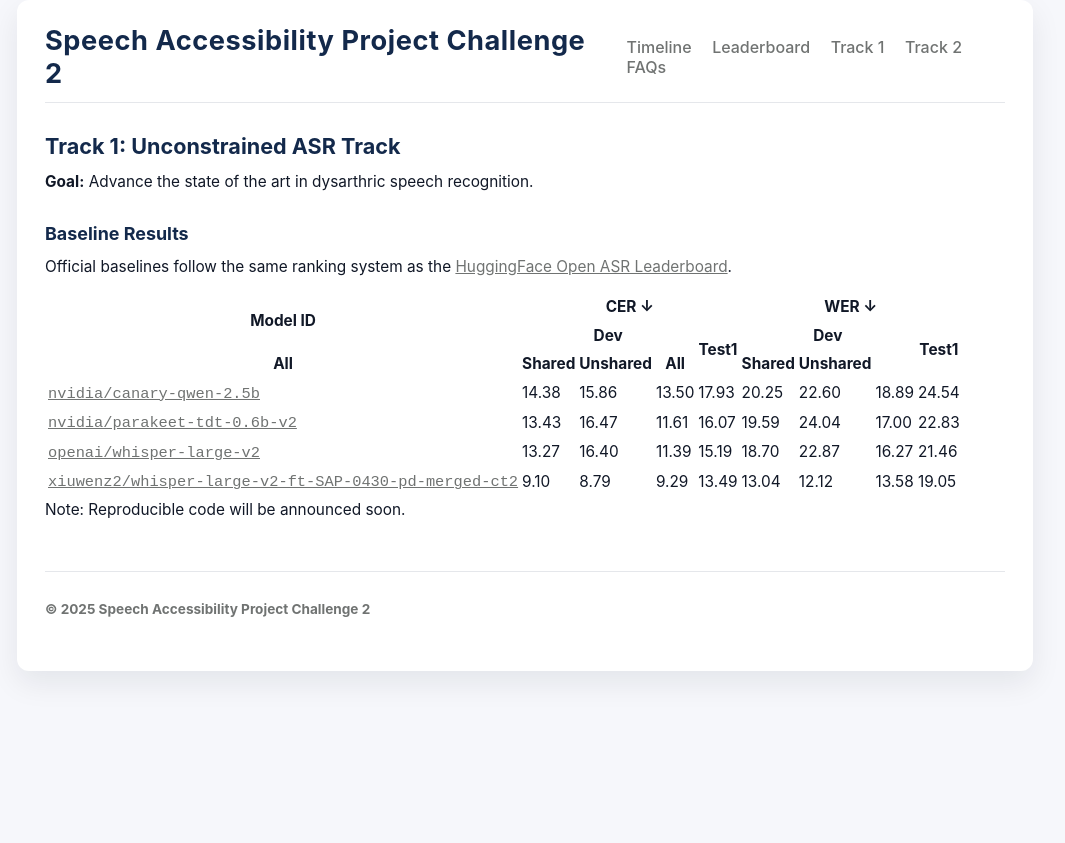
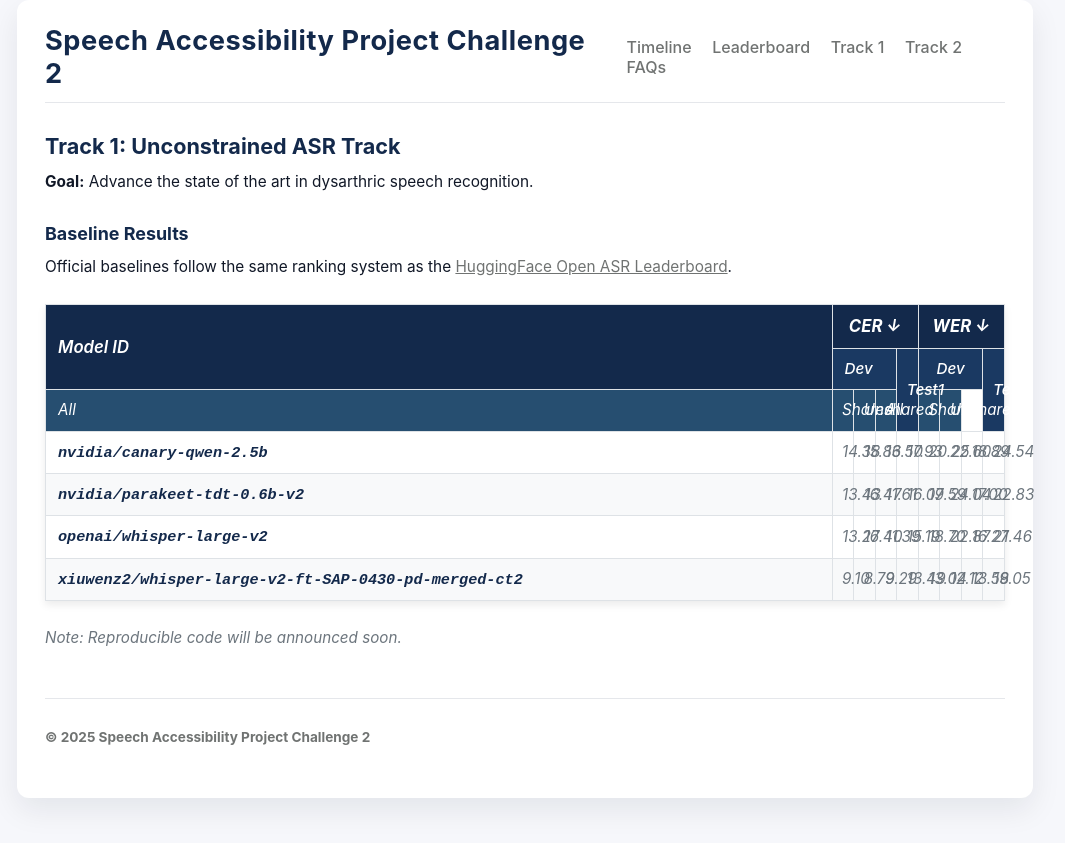
Before and after one commit to xiuwenz2/SAPC2-website, a Jekyll site: the page built from pages/track1.md, in a window 1280 px wide. Shown: the top 843 px of the page, without its empty margins (115-1180 px from the left). Built offline with Jekyll 4.4.1, drawn with Linux system fonts in a browser that asks for light colours.

Commit message:
Update style.css

```diff
--- a/assets/css/style.css
+++ b/assets/css/style.css
@@ -156,55 +156,60 @@ a {
   overflow-x: auto;   /* allows horizontal scroll on very small screens */
 }
 
-/* ---------------------------------------------------------------- */
-/* --- UPDATED BASELINE TABLE STYLES FOR LINES, WIDTH, AND COLOR ---*/
-/* ---------------------------------------------------------------- */
-
 .baseline-table {
-  max-width: 100%;
     border-collapse: collapse;
-  table-layout: fixed; /* Use fixed layout for better column width control */
-  margin-bottom: 1.5rem;
-  box-shadow: 0 4px 8px rgba(0, 0, 0, 0.08); /* Added shadow */
+    width: 100%;
+    margin: 25px 0;
+    font-family: -apple-system, BlinkMacSystemFont, "Segoe UI", Arial, sans-serif;
+    box-shadow: 0 4px 8px rgba(0, 0, 0, 0.08); /* Added shadow for lift */
+    table-layout: fixed; /* Ensures column widths are respected */
 }
 
 .baseline-table th,
 .baseline-table td {
+    border: 1px solid #dee2e6; /* Light gray border lines */
     padding: 0.5rem 0.6rem;
-  border: 1px solid #dee2e6; /* Light gray border lines */
     text-align: center;
 }
 
-/* 1. Wider First Column (Model ID) - CUSTOMIZABLE WIDTH */
+/* 1. Wider First Column (Model ID) - FIXED WIDTH */
 .baseline-table th:first-child,
 .baseline-table td:first-child {
-  width: 250px;            /* New fixed width */
-  white-space: normal;    /* Allow wrapping if needed */
+    width: 250px; /* Customizable fixed width */
     text-align: left;
     padding-left: 12px;
     font-weight: 600;
 }
 
-/* 2. Equal Width for Metric Columns (excluding the first) */
+/* 2. Equal Width for Metric Columns */
+/* Apply a flexible width to all metric columns (the 8 data columns) */
 .baseline-table th:not(:first-child),
 .baseline-table td:not(:first-child) {
-  width: auto; /* Allow browser to distribute remaining space equally */
+    width: 9%; /* All 8 columns will share the remaining space equally */
+    white-space: nowrap; /* Prevent numbers from wrapping */
 }
 
-/* 3. Header and Color Styling */
-.baseline-table thead {
-  font-weight: 700;
+/* 3. Header Color Styling (UIUC Blue/Dark Theme) */
+
+/* TOP ROW (CER ↓, WER ↓) */
+.baseline-table thead tr:first-child th {
+    background-color: #13294B; /* UIUC Blue */
+    color: white;
+    font-size: 1.1em;
 }
 
-.baseline-table thead tr:first-child th {
-  background-color: #13294B; /* UIUC Blue for top header */
+/* MIDDLE ROW (Dev, Test1) */
+.baseline-table thead tr:nth-child(2) th {
+    background-color: #1a3962; /* Slightly darker shade */
     color: white;
+    font-weight: 500;
 }
 
-.baseline-table thead tr:nth-child(2) th {
-  background-color: #1a3962; /* Slightly darker shade for sub-headers */
+/* BOTTOM ROW (All, Shared, Unshared) */
+.baseline-table thead tr:nth-child(3) th {
+    background-color: #264e70; /* Another shade for definition */
     color: white;
-  font-weight: 500;
+    font-weight: 400;
 }
 
 /* 4. Alternating Row Colors */
@@ -212,5 +217,27 @@ a {
     background-color: #f8f9fa; /* Very light gray for even rows */
 }
 
+.baseline-table tbody tr:hover {
+    background-color: #e9ecef; /* Subtle hover effect */
+}
+
+/* Style for code links in the first column */
+.baseline-table td code a {
+    color: #13294B; /* Keep links visible against light background */
+    text-decoration: none;
+}
+.baseline-table td code a:hover {
+    color: #E84A27; /* UIUC Orange on hover */
+    text-decoration: underline;
+}
+
+/* Note style (Assuming you have a tfoot for the note) */
+.baseline-block:last-child {
+    font-size: 0.95rem;
+    font-style: italic;
+    margin-top: 15px;
+    color: #6c757d;
+}
+
 .baseline-legend {
 /* ... [Keep the rest of the file unchanged] ... */
```
Lines whose indentation alone changed are shown as unchanged.
